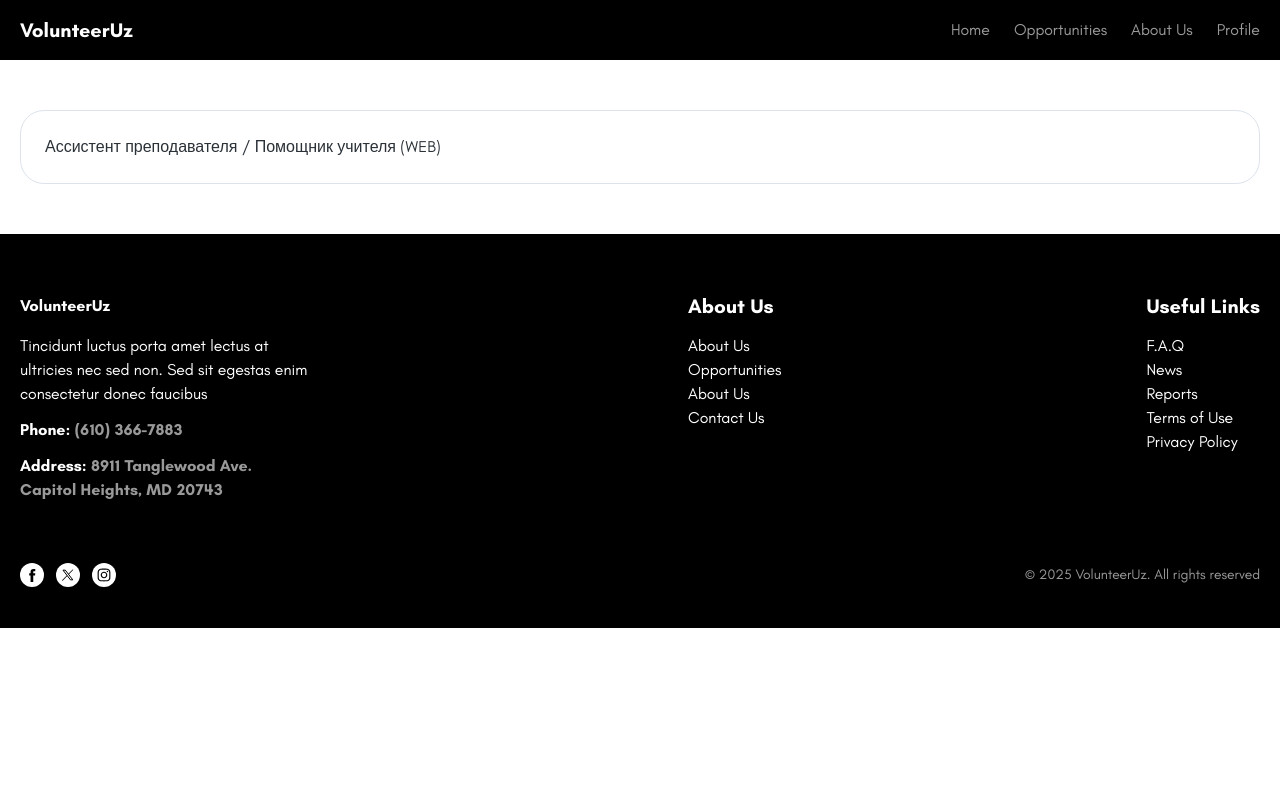
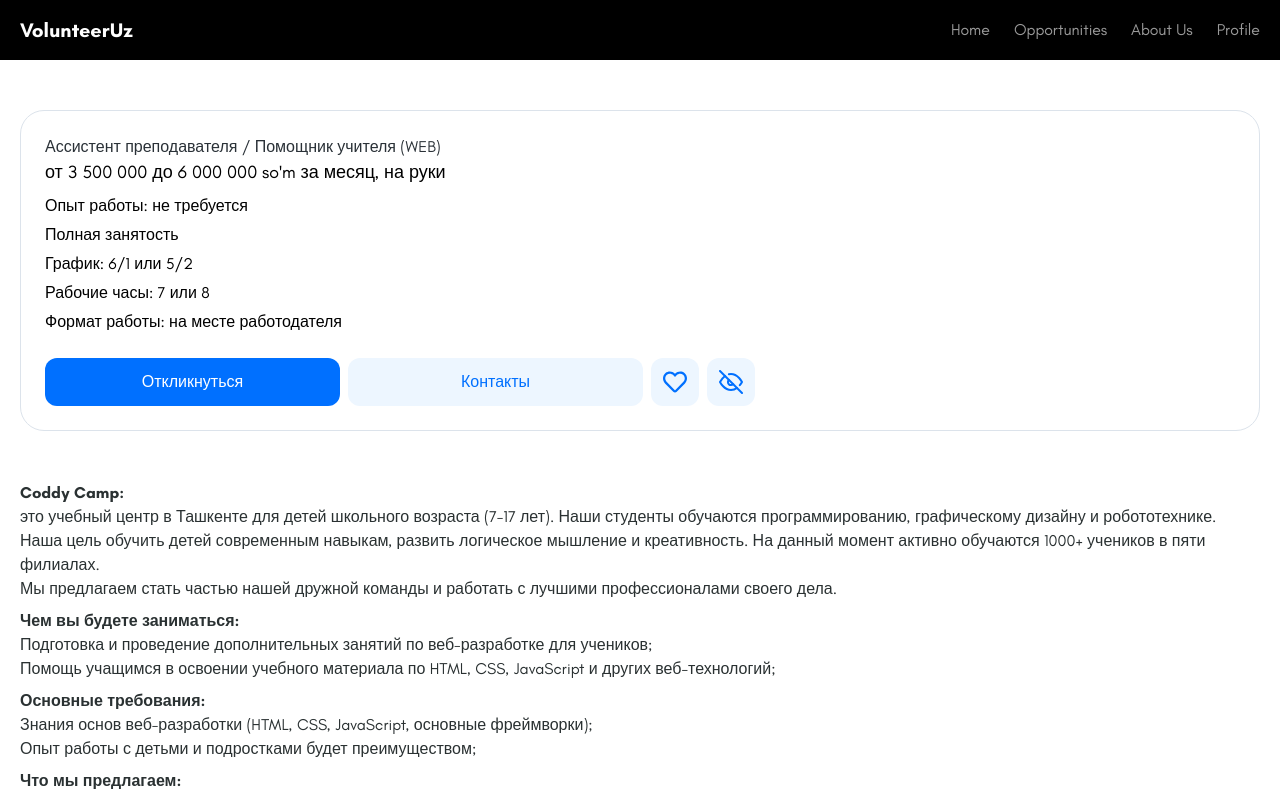
Before and after one commit to Digitals-Group/wematch, a React (Vite) app: page /cardsid/1 in a window 1280 px wide. Shown: the top 796 px of the page. Built offline with nearby package versions, Linux system fonts and the light colour scheme.

Commit message:
bugs fixed

```diff
--- /dev/null
+++ b/src/api/pdp.js
@@ -0,0 +1,12 @@
+const pdpData = [
+    {
+        id: 1,
+        experience: "не требуется",
+        fullTime: "Полная занятость",
+        table: "График: 6/1 или 5/2",
+        workingHour: "Рабочие часы: 7 или 8",
+        location: "на месте работодателя"
+    }
+]
+
+export { pdpData }
--- /dev/null
+++ b/src/api/pdpInfo.js
@@ -0,0 +1,24 @@
+const pdpInfo = [
+    {
+        bold: "Coddy Camp:",
+        title: "это учебный центр в Ташкенте для детей школьного возраста (7-17 лет). Наши студенты обучаются программированию, графическому дизайну и робототехнике. Наша цель обучить детей современным навыкам, развить логическое мышление и креативность. На данный момент активно обучаются 1000+ учеников в пяти филиалах.",
+        body: "Мы предлагаем стать частью нашей дружной команды и работать с лучшими профессионалами своего дела."
+    },
+    {
+        bold: "Чем вы будете заниматься:",
+        title: "Подготовка и проведение дополнительных занятий по веб-разработке для учеников;",
+        body: "Помощь учащимся в освоении учебного материала по HTML, CSS, JavaScript и других веб-технологий;"
+    },
+    {
+        bold: "Основные требования:",
+        title: "Знания основ веб-разработки (HTML, CSS, JavaScript, основные фреймворки);",
+        body: "Опыт работы с детьми и подростками будет преимуществом;"
+    },
+    {
+        bold: "Что мы предлагаем:",
+        title: "Лояльное руководство: Мы ценим каждого сотрудника и всегда готовы поддержать;",
+        body: "Своевременная оплата труда;"
+    }
+]
+
+export { pdpInfo }
--- a/src/components/Shared/Cards/Item/Item.jsx
+++ b/src/components/Shared/Cards/Item/Item.jsx
@@ -1,4 +1,5 @@
 import React from "react";
+import { Link } from "react-router-dom";
 
 const Item = ({
   image,
@@ -15,12 +16,14 @@ const Item = ({
     <div className="max-w-[416px] w-full bg-white shadow-sm shadow-gray-300 rounded-2xl mx-auto">
       <img className="rounded-t-2xl w-full" src={image} alt="image" />
       <div className="p-5">
+        <Link to={`/cardsid/${id}`} target="_blank">
           <div className="mb-6">
             <h3 className="text-black font-bold text-2xl leading-tight mb-2">
               {title}
             </h3>
             <p className="text-gray-600 text-sm">{text}</p>
           </div>
+        </Link>
         <input
           type="range"
           className="w-full h-3 bg-gray-100 rounded-lg appearance-none cursor-pointer
--- a/src/components/ui/Modal/Modal.jsx
+++ b/src/components/ui/Modal/Modal.jsx
@@ -12,7 +12,7 @@ export default function Modal({ isOpen, onClose }) {
   const [isForgotPassword, setIsForgotPassword] = useState(false);
   const [isResetPassword, setIsResetPassword] = useState(false);
   const [isUpdatePassword, setIsUpdatePassword] = useState(false);
-  const [ token, setToken ] = useState(false)
+  // const [ token, setToken ] = useState(false)
 
 
   // useEffect(() => {
--- a/src/pages/CardsPdp/CardsPdp.jsx
+++ b/src/pages/CardsPdp/CardsPdp.jsx
@@ -1,14 +1,79 @@
 import React from "react";
+import { pdpData } from "../../api/pdp";
+import { FaRegHeart } from "react-icons/fa";
+import { FiEyeOff } from "react-icons/fi";
+import { pdpInfo } from "../../api/pdpInfo";
 
 const CardsPdp = () => {
   return (
     <div>
       <div className="max-w-[1336px] w-full mx-auto px-5 ">
-          <div className="border border-[#dce3eb] p-6 rounded-[24px] my-[50px]">
-                <div>
-                    <span className="text-[#2a3137] text-4">Ассистент преподавателя / Помощник учителя (WEB)</span>
+        <div className="py-[50px]">
+          <div className="border border-[#dce3eb] p-6 rounded-[24px] mb-[50px]">
+            <div>
+              <span className="text-[#2a3137] text-4 mb-2">
+                Ассистент преподавателя / Помощник учителя (WEB)
+              </span>
+              <p className="text-black text-[18px] mb-2">
+                от 3 500 000 до 6 000 000 so'm за месяц, на руки
+              </p>
+            </div>
+
+            <div className="mb-6">
+              {pdpData?.map((item, id) => (
+                <div key={id}>
+                  <p className="text-black text-[16px] mb-[5px]">
+                    Опыт работы: {item?.experience}
+                  </p>
+                  <p className="text-black text-[16px] mb-[5px]">
+                    {item?.fullTime}
+                  </p>
+                  <p className="text-black text-[16px] mb-[5px]">
+                    {item?.table}
+                  </p>
+                  <p className="text-black text-[16px] mb-[5px]">
+                    {item?.workingHour}
+                  </p>
+                  <p className="text-black text-[16px] mb-[5px]">
+                    Формат работы: {item?.location}
+                  </p>
                 </div>
+              ))}
+            </div>
+
+            <div className="flex items-center gap-2 ">
+              <button className="max-w-[295px] w-full bg-[#0070ff] rounded-[12px] text-white py-[12px] px-[16px]">
+                Откликнуться
+              </button>
+              <div className="w-full flex items-center gap-2">
+                <button className="max-w-[295px] w-full bg-[#edf6ff] rounded-[12px] text-[#0070ff] py-[12px] px-[16px]">
+                  Контакты
+                </button>
+                <button className="p-3 bg-[#edf6ff] rounded-[12px] text-[#0070ff]">
+                  <FaRegHeart className="w-6 h-6" />
+                </button>
+                <button className="p-3 bg-[#edf6ff] rounded-[12px] text-[#0070ff]">
+                  <FiEyeOff className="w-6 h-6" />
+                </button>
+              </div>
+            </div>
           </div>
+          <ul>
+            {pdpInfo?.map((info, id) => (
+              <li className="mb-2" key={id}>
+                <h3 className="font-bold text-[#2a3132] text-[16px]">
+                  {info?.bold}
+                </h3>
+                <p className="font-normal text-[#2a3132] text-[16px]">
+                  {info?.title}
+                </p>
+                <span className="font-normal text-[#2a3132] text-[16px]">
+                  {info?.body}
+                </span>
+              </li>
+            ))}
+          </ul>
+        </div>
       </div>
     </div>
   );
```
Lines whose indentation alone changed are shown as unchanged.
